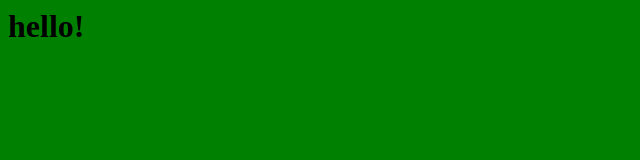
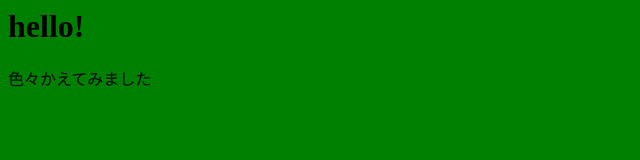
Before and after one commit to nakayama205/test2022, a plain HTML site: page index.html in a window 1280 px wide. Shown: the whole page, without its empty margins (0-640 px from the left). Drawn offline with Linux system fonts and the light colour scheme.

Commit message:
Update index.html

```diff
--- a/index.html
+++ b/index.html
@@ -5,5 +5,6 @@
   </head>
   <body>
     <h1>hello!</h1>
+    <p>色々かえてみました</p>
   </body>
 </html>
```
